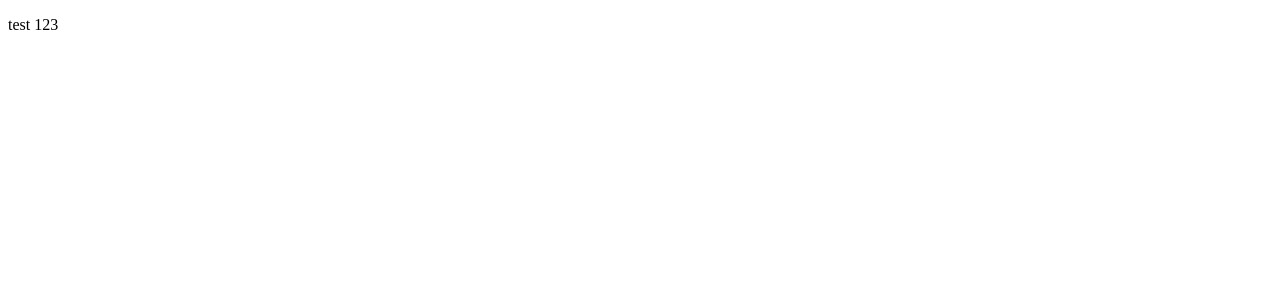
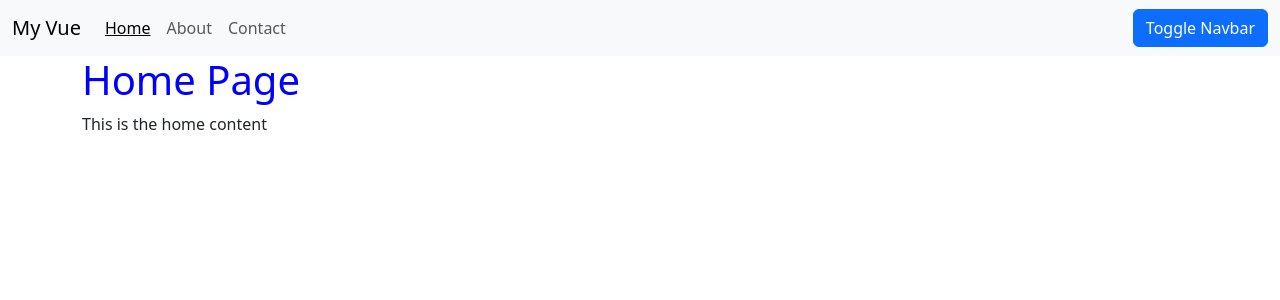
Before and after one commit to iqmalhabib/vue-start-spa, a Vue app: page / in a window 1280 px wide. Shown: the top 300 px of the page. Built offline with nearby package versions, Linux system fonts and the light colour scheme.

Commit message:
4.4 latest

```diff
--- a/package.json
+++ b/package.json
@@ -7,6 +7,7 @@
     "build": "vue-cli-service build"
   },
   "dependencies": {
+    "bootstrap": "^5.3.3",
     "core-js": "^3.8.3",
     "vue": "^3.2.13"
   },
--- a/public/index.html
+++ b/public/index.html
@@ -5,6 +5,7 @@
     <meta http-equiv="X-UA-Compatible" content="IE=edge">
     <meta name="viewport" content="width=device-width,initial-scale=1.0">
     <link rel="icon" href="<%= BASE_URL %>favicon.ico">
+    <script src="https://unpkg.com/vue@3"></script>
     <title><%= htmlWebpackPlugin.options.title %></title>
   </head>
   <body>
--- /dev/null
+++ b/public/pages.json
@@ -0,0 +1,17 @@
+[
+    {
+        "link": { "text": "Home", "url": "index.html"},
+        "pageTitle" : "Home Page",
+        "content" : "This is the home content"
+    },
+    {
+        "link": { "text": "About", "url": "about.html"},
+        "pageTitle" : "About Page",
+        "content" : "This is the about content"
+    },
+    {
+        "link": { "text": "Contact", "url": "contact.html"},
+        "pageTitle" : "Contact Page",
+        "content" : "This is the contact content"
+    }
+]
--- a/src/App.vue
+++ b/src/App.vue
@@ -1,31 +1,44 @@
 <template>
-    <p>test 123</p>
+    <navbar
+        :pages="pages"
+        :active-pages="activePage"
+        :nav-link-click="(index) => activePage = index"
+    ></navbar>
+
+    <div v-show="false" >
+        hide content
+    </div>
+    <page-viewer
+        v-if="pages.length > 0"
+        :page="pages[activePage]"
+    ></page-viewer>
 </template>
 
 <script>
+import PageViewer from './components/PageViewer.vue';
+import Navbar from './components/Navbar.vue';
 
 export default {
+    components:{
+        Navbar,
+        PageViewer
+    },
+    created(){
+        this.getPages();
+    },
     data(){
         return{
             activePage : 0,
-            pages : [
-                {
-                    link: { text: 'Home', url: 'index.html'},
-                    pageTitle : 'Home Page',
-                    content : 'This is the home content'
-                },
-                {
-                    link: { text: 'About', url: 'about.html'},
-                    pageTitle : 'About Page',
-                    content : 'This is the about content'
-                },
-                {
-                    link: { text: 'Contact', url: 'contact.html'},
-                    pageTitle : 'Contact Page',
-                    content : 'This is the contact content'
-                }
-            ]
+            pages : []
         };
     },
+    methods:{
+        async getPages(){
+            let res = await fetch('pages.json');
+            let data = await res.json();
+
+            this.pages = data;
+        },
+    }
 }
 </script>
--- /dev/null
+++ b/src/components/Navbar.vue
@@ -0,0 +1,66 @@
+<template>
+    <nav
+    :class="[`navbar-${theme}` , `bg-${theme}` , 'navbar' , 'navbar-expand-lg']"
+    >
+        <div class="container-fluid">
+            <a class="navbar-brand" href="#">My Vue</a>
+            <ul class="navbar-nav me-auto mb-2 mb-lg-0">
+                <li v-for="(page, index) in pages" class="nav-item" :key="index">
+                    <navbar-link
+                        :page = "page"
+                        :isActive = "activePages == index"
+                        @click.prevent="navLinkClick(index)"
+                        >
+
+                    </navbar-link>
+                </li>
+            </ul>
+            <form class="d-flex">
+                <button
+                    class="btn btn-primary"
+                    @click.prevent="changeTheme()"
+                >Toggle Navbar</button>
+            </form>
+        </div>
+    </nav>
+</template>
+
+<script>
+import NavbarLink from './NavbarLink.vue';
+export default {
+    components:{
+        NavbarLink
+    },
+    created(){
+        this.getThemeSetting();
+    },
+    props:['pages','activePages','navLinkClick'],
+            data(){
+                return {
+                    theme : 'light',
+                }
+            },
+            methods:{
+                changeTheme(){
+                    let theme = 'light';
+
+                    if(this.theme == 'light') {
+                        theme = 'dark';
+                    }
+                    this.theme = theme;
+                    this.storeThemeSetting();
+
+                },
+                storeThemeSetting(){
+                    localStorage.setItem('theme', this.theme);
+                },
+                getThemeSetting(){
+                    let theme = localStorage.getItem('theme');
+
+                    if(theme){
+                        this.theme = theme;
+                    }
+                }
+            }
+        }
+</script>
--- /dev/null
+++ b/src/components/NavbarLink.vue
@@ -0,0 +1,28 @@
+<template>
+    <a
+        class="nav-link"
+        :class="activeClasses"
+        aria-current="page"
+        :href="page.link.url"
+        :title="`this title go to ${page.link.text} page`"
+    >{{ page.link.text }}</a>
+</template>
+
+<script>
+export default {
+    props : ['page','isActive'],
+    computed: {
+        activeClasses(){
+            return {
+                active: this.isActive,
+                emphasize: this.isActive
+            };
+        }
+    }
+}
+</script>
+<style scoped>
+    .emphasize{
+        text-decoration: underline !important;
+    }
+</style>
--- /dev/null
+++ b/src/components/PageViewer.vue
@@ -0,0 +1,28 @@
+<template>
+    <div class="container">
+        <h1 class="emphasize">{{page.pageTitle}}</h1>
+        <p>{{page.content}}</p>
+    </div>
+</template>
+
+<script>
+export default {
+    props : {
+        page : {
+            type : Object,
+            default(rawProps){
+                return {
+                    pageTitle : '',
+                    content : ''
+                };
+            }
+        }
+    }
+
+}
+</script>
+<style scoped>
+    .emphasize{
+        color: blue;
+    }
+</style>
--- a/src/main.js
+++ b/src/main.js
@@ -1,4 +1,5 @@
 import {createApp, VueElement} from 'vue';
 import App from './App.vue';
+import '../node_modules/bootstrap/dist/css/bootstrap.css';
 
 createApp(App).mount('#app');
```
Also changed, not shown: 1 other file (tests, documents, lock files or other folders).
